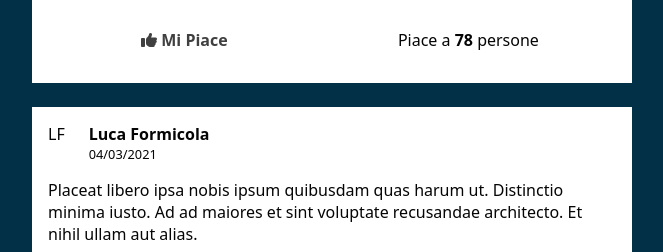
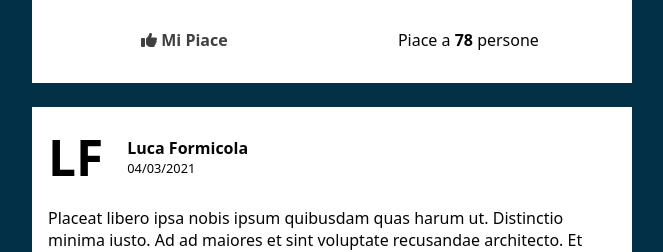
Before and after one commit to Frah01/js-social-posts, a plain HTML site: page index.html in a window 1280 px wide. Shown: the part 1932-2184 px from the top of the page, without its empty margins (308-971 px from the left). Drawn offline with Linux system fonts and the light colour scheme.

Commit message:
Stilizzato testo "LF" immagine profilo 4* post

```diff
--- a/css/style.css
+++ b/css/style.css
@@ -125,3 +125,7 @@ h1 {
     cursor: pointer;
 
 }
+
+.text-black{
+    color: black;
+}
--- a/js/main.js
+++ b/js/main.js
@@ -69,7 +69,7 @@ posts.forEach((elem)=>{
 
     if(elem.author.image === null){
     iniziali = elem.author.name.split(" ").map((e)=>e[0]).join("");
-    immagine = iniziali
+    immagine = `<h1 class="profile-pic text-black">${iniziali}</h1>`
     console.log(iniziali)
     }
     else {
```
